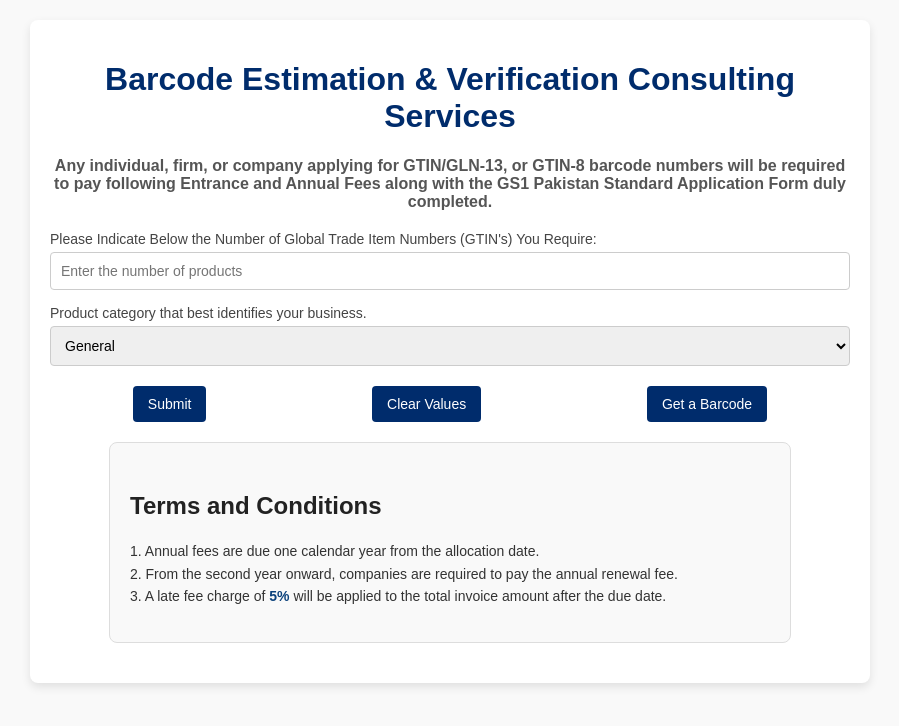
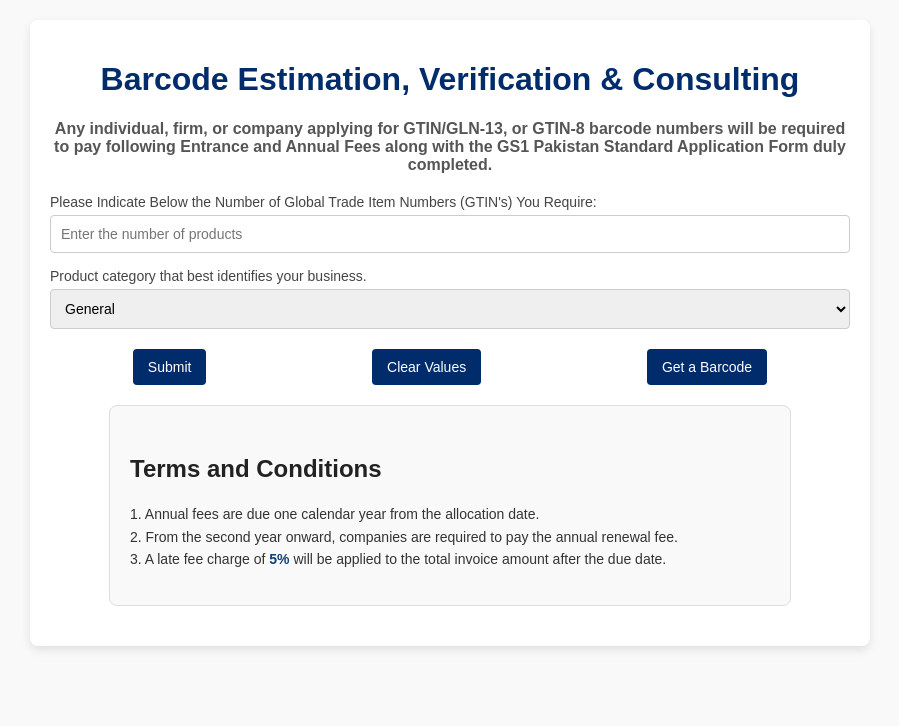
Before and after one commit to gs1p/barcode, a React (Create React App) app: page / in a window 1280 px wide. Shown: the top 726 px of the page, without its empty margins (190-1089 px from the left). Built offline with nearby package versions, Linux system fonts and the light colour scheme.

Commit message:
Your commit message

```diff
--- a/src/App.js
+++ b/src/App.js
@@ -146,7 +146,7 @@
 
   return (
     <div className="app-container">
-      <h1>Barcode Estimation & Verification Consulting Services</h1>
+      <h1>Barcode Estimation, Verification & Consulting</h1>
       <h2>Any individual, firm, or company applying for GTIN/GLN-13, or GTIN-8 barcode numbers will be required to pay following Entrance and Annual Fees along with the GS1 Pakistan Standard Application Form duly completed.</h2>
 
 
```
